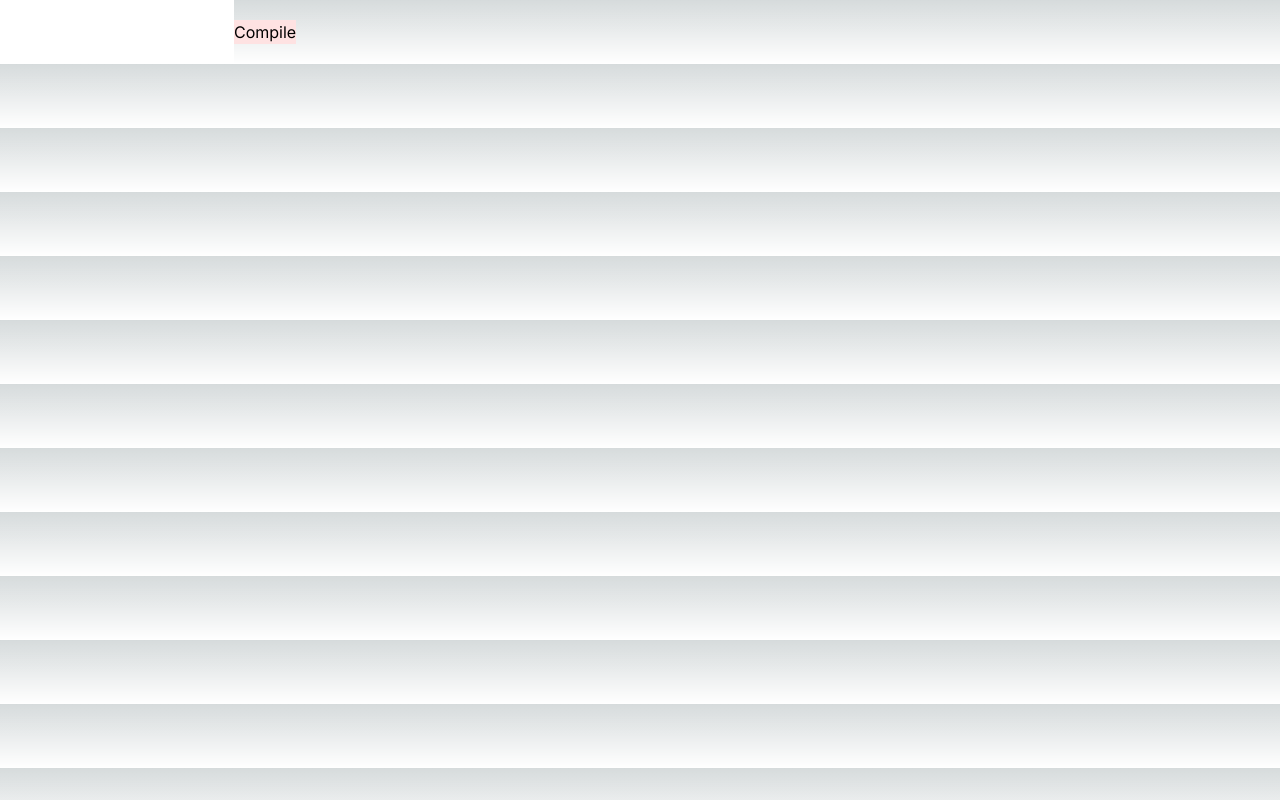
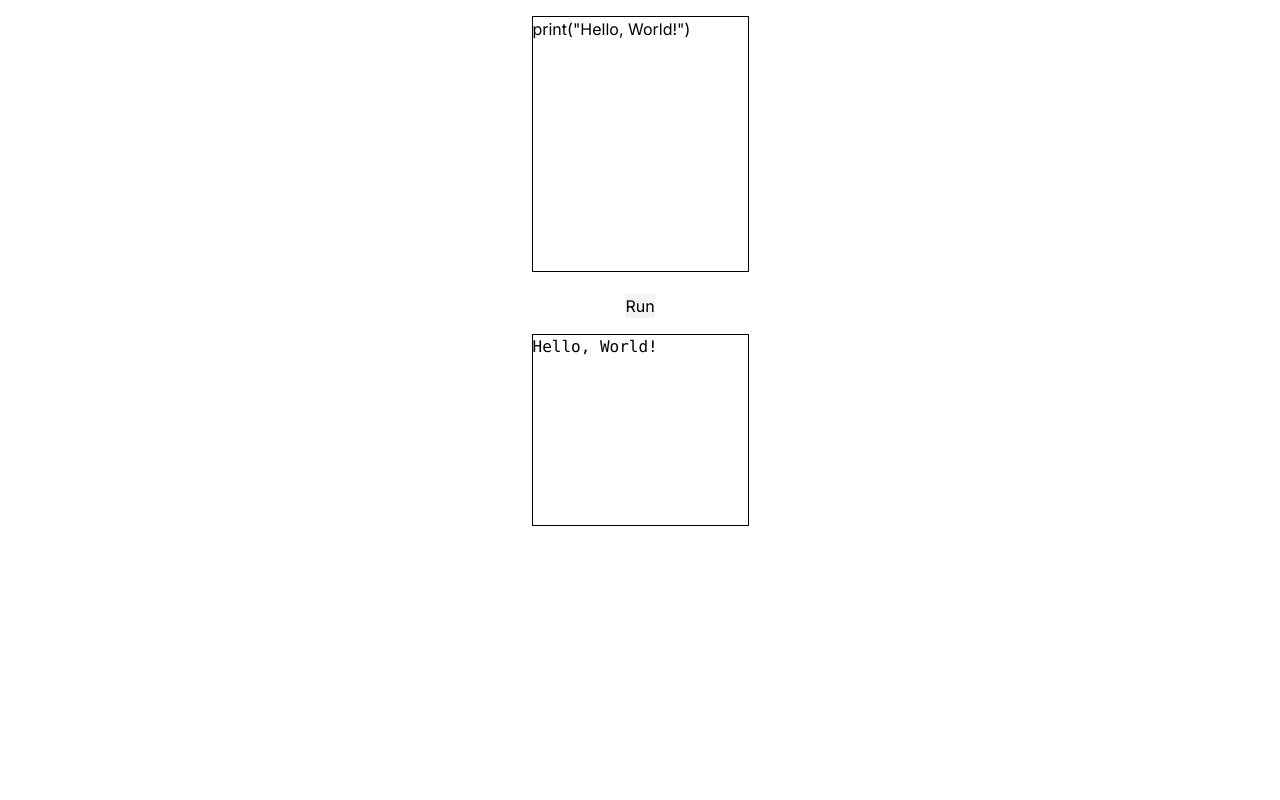
Before and after one commit to RiverDave/Interfuse-website, a Next.js app: page /editor in a window 1280 px wide. Built offline with nearby package versions, Linux system fonts and the light colour scheme.

Commit message:
Started skeleton of the website

```diff
--- /dev/null
+++ b/app/api/runsrc/[src]/route.ts
@@ -0,0 +1,44 @@
+import { exec, execFile, spawn } from "child_process"
+import { NextRequest, NextResponse } from "next/server"
+
+
+
+type FuseCode = {
+  src: string
+}
+
+async function run_process(src: string): Promise<string | Error> {
+
+  return new Promise((resolve, reject) => {
+
+    let output
+    exec(src, (error, stdout, stderr) => {
+      if (error) {
+        reject(Error('Error running ls ', error));
+      } else {
+        output = stderr || stdout; // Assign first available value (stderr or stdout)
+
+        resolve(output);
+      }
+    });
+  });
+}
+
+export async function GET(req: NextRequest, context: { params: FuseCode }) {
+
+  const { src } = context.params;
+
+  try {
+
+    const res = await run_process(src)
+
+    return Response.json({
+      message: res
+    })
+
+  } catch (err) {
+    return Error('Error on /runsrc/[src]') // Experimental until I figure error handling
+  }
+
+
+}
--- /dev/null
+++ b/app/api/runsrc/route.ts
@@ -0,0 +1,26 @@
+import { assert } from "console"
+import { NextResponse, NextRequest } from "next/server"
+
+interface params {
+  src: String
+}
+
+export async function GET(request: Request) {
+  return Response.json({
+    message: "Hello world"
+  })
+}
+
+export async function POST(req: NextRequest, context : {params: params}) {
+
+  const data = context.params.src
+
+  const json = {
+    data
+  }
+
+  return Response.json({
+    json
+  })
+
+}
--- /dev/null
+++ b/app/components/InputBox.tsx
@@ -0,0 +1,24 @@
+import { useState } from "react"
+export interface TextProps {
+  content: string,
+  setUserInput: React.Dispatch<React.SetStateAction<string>>; //setState
+}
+
+export default function InputArea({ content, setUserInput }: TextProps, ) {
+
+
+  const handleChange = (value : string) => {
+    setUserInput(value)
+  }
+
+
+  return (
+    <textarea className="justify-center border border-black h-64 resize-none" value={content}
+    onChange={(e) => {
+      handleChange(e.target.value)
+    }
+    }/>
+  )
+
+
+}
--- /dev/null
+++ b/app/components/OutputBox.tsx
@@ -0,0 +1,13 @@
+import { BtnProps } from "./RunBtn"
+
+export default function OutputBox({ content }: BtnProps) {
+
+
+  return (
+
+    <pre>
+      {content}
+    </pre>
+
+  )
+}
--- /dev/null
+++ b/app/components/RunBtn.tsx
@@ -0,0 +1,38 @@
+"use client";
+
+export interface BtnProps {
+  content : string,
+  setOutputBox: React.Dispatch<React.SetStateAction<string>> | undefined; //setState
+}
+
+export default function RunBtn( { content, setOutputBox } :BtnProps) {
+
+  const handleRun = async () => {
+
+    try {
+
+
+      const response = await fetch('/api/runsrc/' + content, {
+        method: 'GET',
+        headers: {
+          'Content-Type': 'text/plain; charset=utf-8',
+          'Transfer-Encoding': 'chunked',
+        }
+
+      })
+      const data = await response.json()
+
+      if(setOutputBox)
+        setOutputBox(data.message)
+
+    } catch (error) {
+      console.error(error)
+    }
+
+  }
+
+  return (
+    <input type="submit" onClick={handleRun} value="Run" className="mt-4 mb-4 cursor-pointer justify-center align-middle bg-gray-100" />
+  )
+
+}
--- a/app/editor/page.tsx
+++ b/app/editor/page.tsx
@@ -1,13 +1,40 @@
-import Link from "next/link";
+'use client'
+
+import { useState } from "react";
+import RunBtn from "../components/RunBtn";
+import OutputBox from "../components/OutputBox";
+import InputArea from "../components/InputBox";
 
 export default function Editor() {
 
 
 
+  const dummyCode = 'print("Hello, World!")'
+  const dummyOutput = 'Hello, World!'
+
+  const [inputValue, setInputValue] = useState<string>(dummyCode)
+  const [outputValue, setOutputValue] = useState<string>(dummyOutput)
+
   return (
-    <main>
-      <input type="text" className="justify-center h-16" />
-      <input type="submit" value="Compile" className="bg-red-100 cursor-pointer" />
-    </main>
+    <div className="flex justify-center">
+
+      <div className="flex-col justify-center align-middle">
+        <InputArea key={0} content={inputValue} setUserInput={setInputValue}/> {/* Bad Practice, dont pass setter! */}
+
+        <div className="flex justify-center">
+          <RunBtn key={1} content={inputValue} setOutputBox={setOutputValue} />
+        </div>
+
+        <div className="border border-black h-48">
+          <OutputBox key={2} content={outputValue} setOutputBox={undefined}/>
+
+        </div>
+      </div>
+
+
+
+
+    </div>
+
   );
 }
--- a/app/globals.css
+++ b/app/globals.css
@@ -3,27 +3,21 @@
 @tailwind utilities;
 
 :root {
+  --foreground-rgb: 255, 255, 255;
   --foreground-rgb: 0, 0, 0;
-  --background-start-rgb: 214, 219, 220;
-  --background-end-rgb: 255, 255, 255;
 }
 
 @media (prefers-color-scheme: dark) {
   :root {
     --foreground-rgb: 255, 255, 255;
     --background-start-rgb: 0, 0, 0;
-    --background-end-rgb: 0, 0, 0;
+    /* --background-end-rgb: 0, 0, 0; */
   }
 }
 
 body {
   color: rgb(var(--foreground-rgb));
-  background: linear-gradient(
-      to bottom,
-      transparent,
-      rgb(var(--background-end-rgb))
-    )
-    rgb(var(--background-start-rgb));
+  padding: 1rem;
 }
 
 @layer utilities {
--- a/app/page.tsx
+++ b/app/page.tsx
@@ -1,10 +1,13 @@
 import Image from "next/image";
+import Link from "next/link";
 
  // This component should contain the landing page
 export default function Home() {
   return (
     <main className="flex min-h-screen flex-col items-center justify-between p-24">
-      <h1 className="text-4xl font-bold">Hello, Tailwind!</h1>
+      <h1 className="text-4xl font-bold">Interfuse Language</h1>
+      <Link href="/editor"> Editor </Link>
+      <Link href="/docs"> Documentation </Link>
     </main>
   );
 }
```
